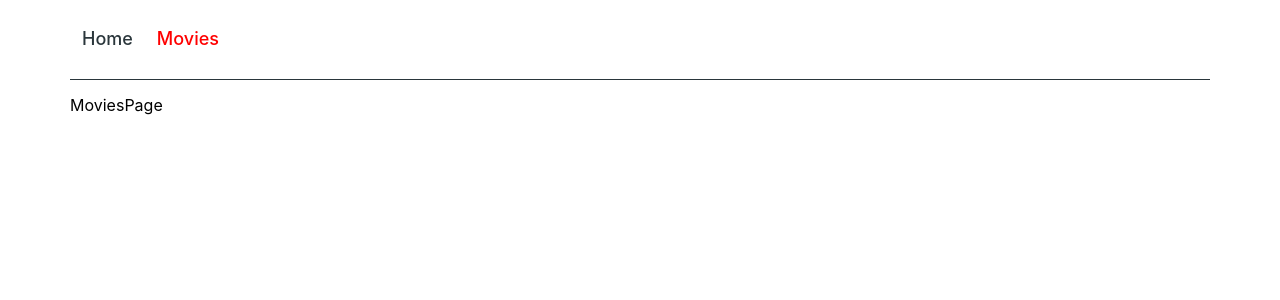
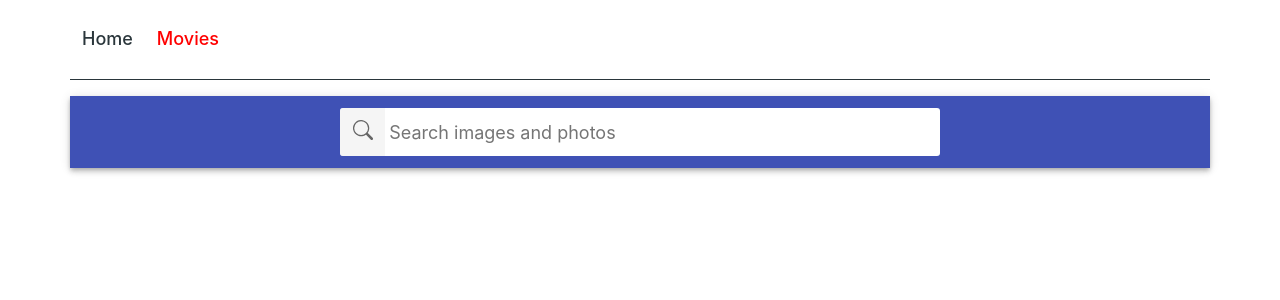
Before and after one commit to SergiusNahnoinyi/goit-react-hw-05-movies, a React (Create React App) app: page /movies in a window 1280 px wide. Shown: the top 300 px of the page. Built offline with nearby package versions, Linux system fonts and the light colour scheme.

Commit message:
Реализует поиск фильмов по ключевому слову и их рендеринг
Переиспользованы компоненты из предыдущей работы

```diff
--- a/package.json
+++ b/package.json
@@ -12,8 +12,10 @@
     "modern-normalize": "^1.1.0",
     "react": "^17.0.2",
     "react-dom": "^17.0.2",
+    "react-icons": "^4.3.1",
     "react-router-dom": "^6.2.2",
     "react-scripts": "5.0.0",
+    "react-toastify": "^8.2.0",
     "web-vitals": "^2.1.4"
   },
   "scripts": {
--- /dev/null
+++ b/src/components/MoviesGallery/MoviesGallery.js
@@ -0,0 +1,20 @@
+export default function MoviesGallery({ movies }) {
+  return (
+    <ul>
+      {movies &&
+        movies.map(movie => (
+          <li key={movie.id}>
+            <img
+              src={
+                movie.poster_path
+                  ? `https://image.tmdb.org/t/p/w200` + movie.poster_path
+                  : 'https://raw.githubusercontent.com/SergiusNahnoinyi/goit-react-hw-05-movies/main/public/logo192.png'
+              }
+              alt={movie.title}
+            />
+            <p>{movie.original_title}</p>
+          </li>
+        ))}
+    </ul>
+  );
+}
--- /dev/null
+++ b/src/components/Searchbar/Searchbar.js
@@ -0,0 +1,43 @@
+import { useState } from 'react';
+import { BsSearch } from 'react-icons/bs';
+import { toast } from 'react-toastify';
+
+import styles from './Searchbar.module.css';
+
+export default function Searchbar({ onSubmit }) {
+  const [query, setQuery] = useState('');
+
+  const handleChange = e => {
+    setQuery(e.currentTarget.value);
+  };
+
+  const handleSubmit = e => {
+    e.preventDefault();
+
+    if (query.trim() === '') {
+      return toast.error('Введите название фильма');
+    }
+    onSubmit(query);
+    setQuery('');
+  };
+
+  return (
+    <header className={styles.Searchbar}>
+      <form className={styles.SearchForm} onSubmit={handleSubmit}>
+        <button type="submit" className={styles.Button}>
+          <BsSearch style={{ width: 20, height: 20 }} />
+        </button>
+
+        <input
+          className={styles.Input}
+          type="text"
+          value={query}
+          onChange={handleChange}
+          autoComplete="off"
+          autoFocus
+          placeholder="Search images and photos"
+        />
+      </form>
+    </header>
+  );
+}
--- /dev/null
+++ b/src/components/Searchbar/Searchbar.module.css
@@ -0,0 +1,59 @@
+.Searchbar {
+  top: 0;
+  left: 0;
+  position: sticky;
+  z-index: 1100;
+  display: flex;
+  justify-content: center;
+  align-items: center;
+  min-height: 64px;
+  padding-right: 24px;
+  padding-left: 24px;
+  padding-top: 12px;
+  padding-bottom: 12px;
+  color: #fff;
+  background-color: #3f51b5;
+  box-shadow: 0px 2px 4px -1px rgba(0, 0, 0, 0.2),
+    0px 4px 5px 0px rgba(0, 0, 0, 0.14), 0px 1px 10px 0px rgba(0, 0, 0, 0.12);
+}
+
+.SearchForm {
+  display: flex;
+  align-items: center;
+  width: 100%;
+  max-width: 600px;
+  background-color: #fff;
+  border-radius: 3px;
+  overflow: hidden;
+}
+
+.Button {
+  display: inline-block;
+  width: 48px;
+  height: 48px;
+  border: 0;
+  opacity: 0.6;
+  transition: opacity 250ms cubic-bezier(0.4, 0, 0.2, 1);
+  cursor: pointer;
+  outline: none;
+}
+
+.Button:hover {
+  opacity: 1;
+}
+
+.Input {
+  display: inline-block;
+  width: 100%;
+  font: inherit;
+  font-size: 20px;
+  border: none;
+  outline: none;
+  padding-left: 4px;
+  padding-right: 4px;
+}
+
+.Input::placeholder {
+  font: inherit;
+  font-size: 18px;
+}
--- a/src/pages/MoviesPage.js
+++ b/src/pages/MoviesPage.js
@@ -1,3 +1,39 @@
+import { useState, useEffect } from 'react';
+import { toast } from 'react-toastify';
+import { ToastContainer } from 'react-toastify';
+
+import SearchBar from '../components/Searchbar/Searchbar';
+import MoviesGallery from '../components/MoviesGallery/MoviesGallery';
+import moviesApi from '../services/api-service';
+
+import 'react-toastify/dist/ReactToastify.css';
+
 export default function MoviesPage() {
-  return <div>MoviesPage</div>;
+  const [movieName, setMovieName] = useState('');
+  const [movies, setMovies] = useState(null);
+
+  useEffect(() => {
+    if (!movieName) {
+      return;
+    }
+    moviesApi.getMoviesbySearchQuery(movieName).then(results => {
+      if (results.length === 0) {
+        toast.error('Ничего не найдено');
+        return setMovies(null);
+      }
+      setMovies(results);
+    });
+  }, [movieName]);
+
+  const handleFormSubmit = query => {
+    setMovieName(query);
+  };
+
+  return (
+    <>
+      <SearchBar onSubmit={handleFormSubmit} />
+      <ToastContainer />
+      <MoviesGallery movies={movies} />
+    </>
+  );
 }
--- a/src/services/api-service.js
+++ b/src/services/api-service.js
@@ -1,3 +1,4 @@
+/* eslint-disable no-undef */
 import axios from 'axios';
 
 axios.defaults.baseURL = 'https://api.themoviedb.org/3/';
@@ -44,4 +45,20 @@ async function getReviewsById(movieId) {
   }
 }
 
-export default { getTrendingMovies, getMovieById, getCastById, getReviewsById };
+async function getMoviesbySearchQuery(movieName) {
+  const url = `search/movie?api_key=${API_KEY}&query=${movieName}`;
+  try {
+    const { data } = await axios.get(url);
+    return data.results;
+  } catch (error) {
+    console.error(error);
+  }
+}
+
+export default {
+  getTrendingMovies,
+  getMovieById,
+  getCastById,
+  getReviewsById,
+  getMoviesbySearchQuery,
+};
```
Also changed, not shown: src/components/MoviesGallery/MoviesGallery.module.css (added), 1 other file (tests, documents, lock files or other folders).
